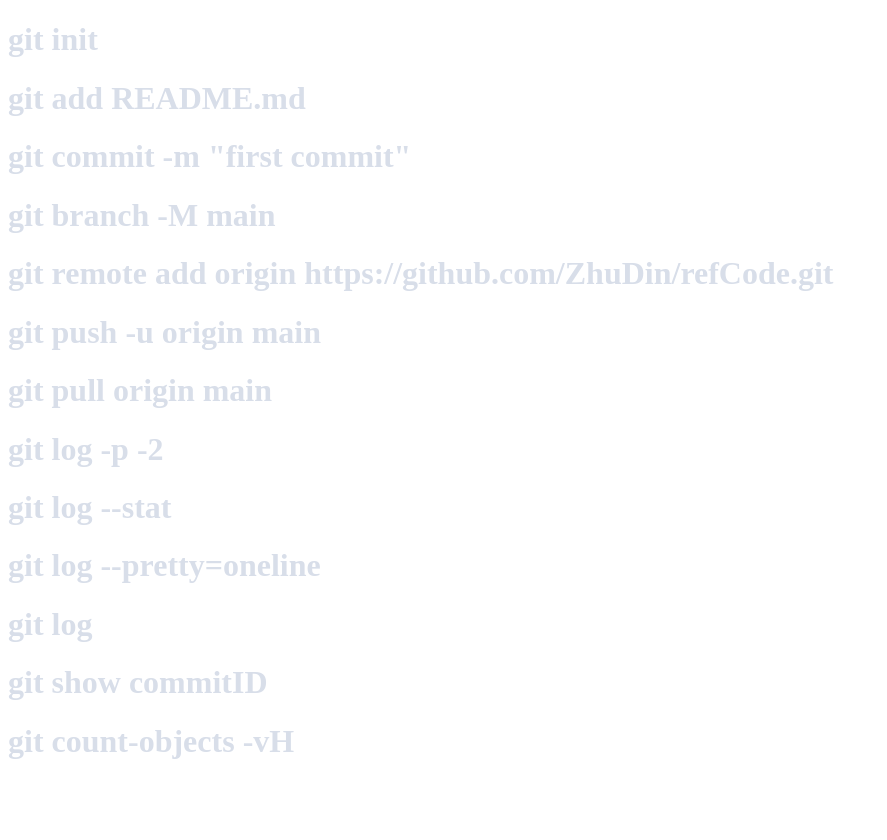
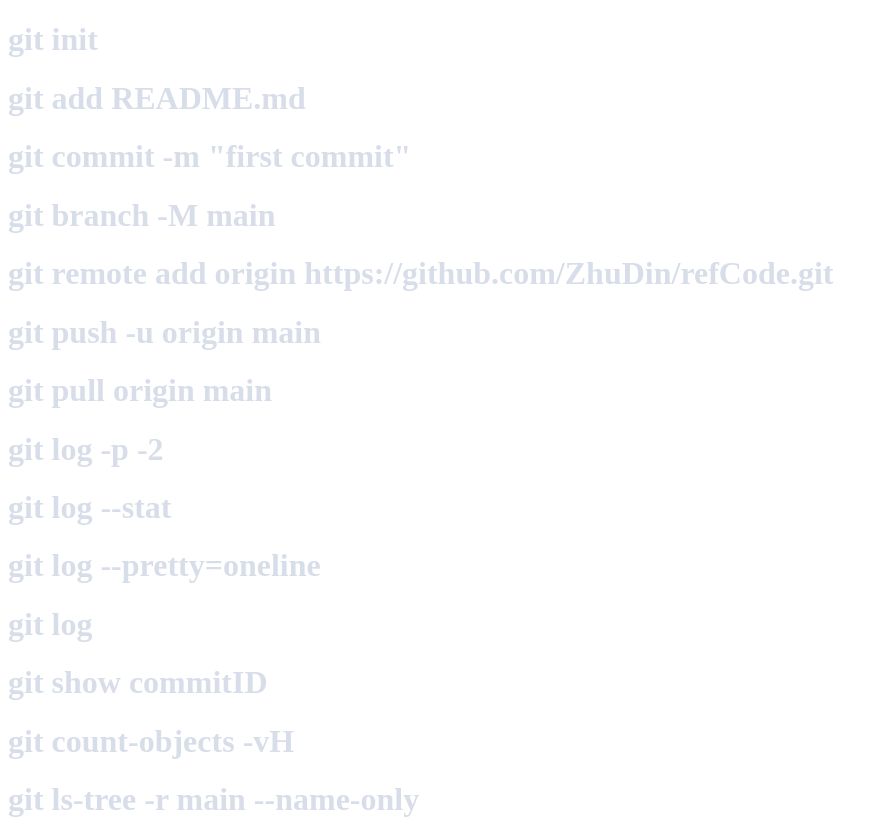
Before and after one commit to ZhuDin/refCode, a plain HTML site: page index.html in a window 1280 px wide. Shown: the whole page, without its empty margins (0-887 px from the left). Before the commit the page ends 800 px from the top, so only its background shows below. Drawn offline with Linux system fonts and the light colour scheme.

Commit message:
cmd regedit control panel colors record

```diff
--- a/example.css
+++ b/example.css
@@ -1,7 +1,7 @@
 body {
     /*ActiveBorder  激活窗口边框颜色*/
     color: rgb(89, 102, 115);
-    color: rgb(100, 115, 130);       /*ActiveTitle*/
+    color: rgb(89, 102, 115);       /*ActiveTitle*/
     color: rgb(0, 0, 0);            /*AppWorkspace*/
     color: rgb(48, 56, 65);         /*Background*/
     color: rgb(51, 51, 51);       /*ButtonAlternateFace*/
@@ -12,19 +12,19 @@
     color: rgb(89, 102, 115);         /*ButtonHilight*/
     color: rgb(100, 115, 130);       /*ButtonLight*/
     color: rgb(95, 180, 180);       /*ButtonShadow*/
-    color: rgb(196, 202, 213);      /*ButtonText*/
+    color: rgb(216, 222, 233);      /*ButtonText*/
     color: rgb(128, 0, 128);        /*GradientActiveTitle*/
     color: rgb(0, 128, 0);          /*GradientInactiveTitle*/
     /*GrayText 边框虚影-缩进标识线-操作提示-栏目背景*/
-    color: rgb(196, 202, 213);
+    color: rgb(216, 222, 233);
     /*Hilight  选中窗口标签背景-选中单元高亮*/
-    color: rgb(100, 115, 130);
-    color: rgb(196, 202, 213);      /*HilightText*/
-    color: rgb(89, 102, 115);       /*HotTrackingColor 链接边框*/
+    color: rgb(89, 102, 115);
+    color: rgb(216, 222, 233);      /*HilightText*/
+    color: rgb(95, 180, 180);       /*HotTrackingColor 链接边框*/
     color: rgb(48, 56, 65);         /*InactiveBorder*/
-    color: rgb(100, 115, 130);      /*InactiveTitle*/
+    color: rgb(48, 56, 65);      /*InactiveTitle*/
     /*InactiveTitleText  未激活窗口标题文字颜色*/
-    color: rgb(196, 202, 213);
+    color: rgb(216, 222, 233);
     color: rgb(196, 202, 213);      /*InfoText*/
     color: rgb(0, 0, 0);            /*InfoWindow*/
     color: rgb(0, 0, 0);            /*Menu*/
@@ -32,11 +32,13 @@
     color: rgb(128, 0, 128);        /*MenuHilight*/
     color: rgb(196, 202, 213);      /*MenuText*/
     color: rgb(89, 102, 115);            /*Scrollbar*/
-    color: rgb(196, 202, 213);      /*TitleText*/
+    color: rgb(0, 0, 0);      /*TitleText*/
     color: rgb(48, 56, 65);         /*Window*/
     color: rgb(89, 102, 115);       /*WindowFrame*/
     /*WindowText  */
-    color: rgb(196, 202, 213);
+    color: rgb(216, 222, 233);
+
+    /*choice*/
     color: rgb(153, 199, 148);      /*green*/
     color: rgb(51, 51, 51);         /*grey*/
     color: rgb(198, 149, 198);      /*pink*/
--- a/index.html
+++ b/index.html
@@ -23,7 +23,7 @@
         <h1>git log</h1>
         <h1>git show commitID</h1>
         <h1>git count-objects -vH</h1>
-
+        <h1>git ls-tree -r main --name-only</h1>
     </p>
 </body>
 </html>
```
